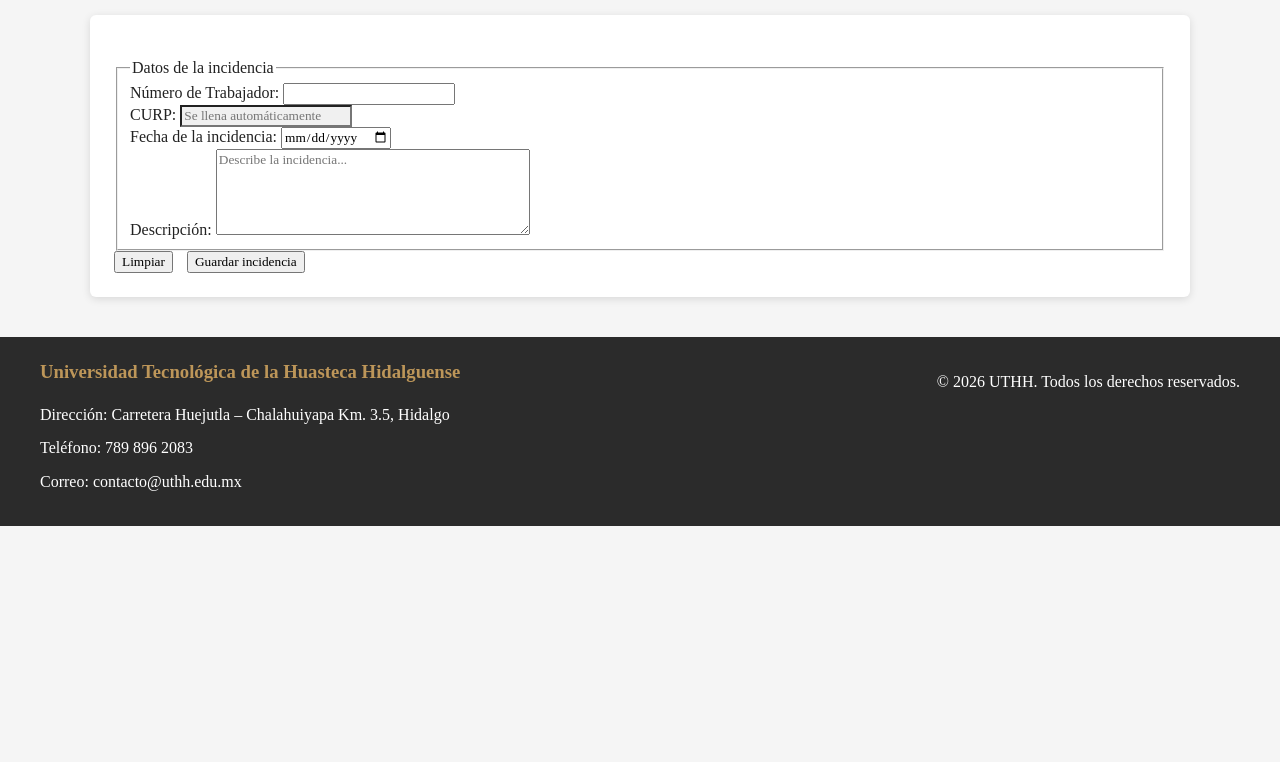
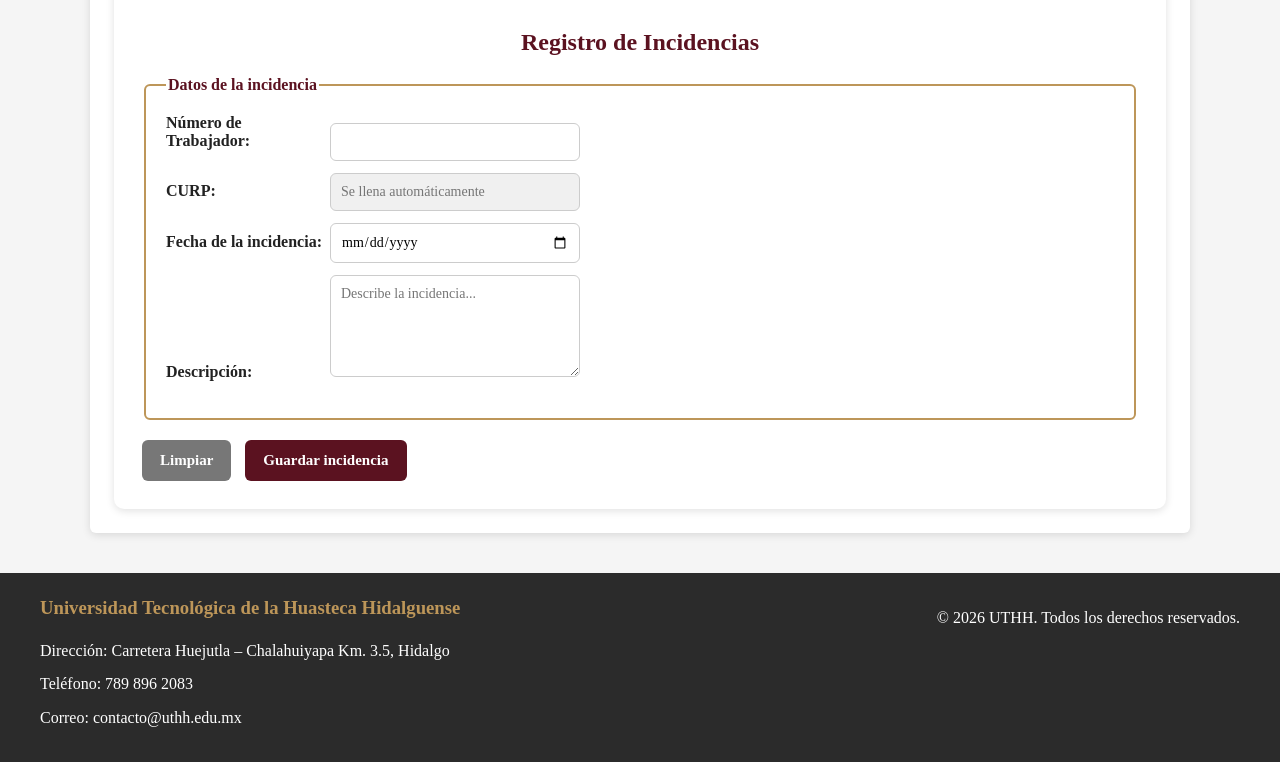
Before and after one commit to jesusPro28/visualpru, a plain HTML site: page html/RegistroIncidenciasPri.html in a window 1280 px wide. Shown: the part 199-961 px from the top of the page. Before the commit the page ends 800 px from the top, so only its background shows below. Drawn offline with Linux system fonts and the light colour scheme; sample sign-in values are in the browser's storage.

Commit message:
Refactor RegistroIncidenciasPri.html layout and styles

```diff
--- a/html/RegistroIncidenciasPri.html
+++ b/html/RegistroIncidenciasPri.html
@@ -24,7 +24,7 @@
             <a href="RegistroEmpleadosPri.html">Registro</a>
             <a href="EmpleadosExistentesPri.html">Empleados existentes</a>
             <a href="RegistroIncidenciasPri.html">Registro incidencias</a>
-            <a href="ReportesPri.html">Reporte individual</a>
+            <a href="ReportesPri.html">Reportes</a>
 
         </nav>
     </div>
@@ -41,44 +41,60 @@
     </nav>
 
 </header>
-
-<h1>Registro de Incidencias</h1>
-
 <main>
 
-    <section aria-labelledby="titulo-incidencias">
+    <section class="main-regis" aria-labelledby="titulo-incidencias">
 
-        <h2 id="titulo-incidencias"></h2>
+
+    <div class="registro-section">
+<h1>Registro de Incidencias</h1>
 
         <form>
 
-            <fieldset>
-                <legend>Datos de la incidencia</legend>
+            <fieldset class="registro-fieldset">
+                <legend class="registro-legend">Datos de la incidencia</legend>
 
-                <div class="form-group">
-                    <label for="Num_Trabajador">Número de Trabajador:</label>
-                    <input type="text" id="Num_Trabajador" name="Num_Trabajador" required>
+                <div class="registro-group">
+                    <label class="registro-label" for="Num_Trabajador">
+                        Número de Trabajador:
+                    </label>
+                    <input class="registro-input"
+                           type="text"
+                           id="Num_Trabajador"
+                           name="Num_Trabajador"
+                           required>
                 </div>
 
-                <div class="form-group">
-                    <label for="Curp">CURP:</label>
-                    <!-- ✅ readonly y fondo gris para indicar que no es editable -->
-                    <input type="text" id="Curp" name="Curp" readonly
-                           style="background-color:#f0f0f0;cursor:not-allowed;"
+                <div class="registro-group">
+                    <label class="registro-label" for="Curp">CURP:</label>
+                    <input class="registro-input"
+                           type="text"
+                           id="Curp"
+                           name="Curp"
+                           readonly
+                           style="background-color:#f0f0f0; cursor:not-allowed;"
                            placeholder="Se llena automáticamente">
                 </div>
 
-                <div class="form-group">
-                    <label for="fecha">Fecha de la incidencia:</label>
-                    <input type="date" id="fecha" name="fecha" required>
+                <div class="registro-group">
+                    <label class="registro-label" for="fecha">
+                        Fecha de la incidencia:
+                    </label>
+                    <input class="registro-input"
+                           type="date"
+                           id="fecha"
+                           name="fecha"
+                           required>
                 </div>
 
-                <div class="form-group">
-                    <label for="descripcion">Descripción:</label>
-                    <textarea id="descripcion"
+                <div class="registro-group">
+                    <label class="registro-label" for="descripcion">
+                        Descripción:
+                    </label>
+                    <textarea class="registro-input"
+                              id="descripcion"
                               name="descripcion"
                               rows="5"
-                              cols="40"
                               placeholder="Describe la incidencia..."
                               required></textarea>
                 </div>
@@ -86,13 +102,20 @@
             </fieldset>
 
             <div class="form-buttons">
-                <button type="reset">Limpiar</button>
-                <button type="submit">Guardar incidencia</button>
+                <button type="reset" class="registro-btn registro-btn--limpiar">
+                    Limpiar
+                </button>
+
+                <button type="submit" class="registro-btn registro-btn--guardar">
+                    Guardar incidencia
+                </button>
             </div>
 
         </form>
 
-    </section>
+    </div>
+
+</section>
 
 </main>
 
```
